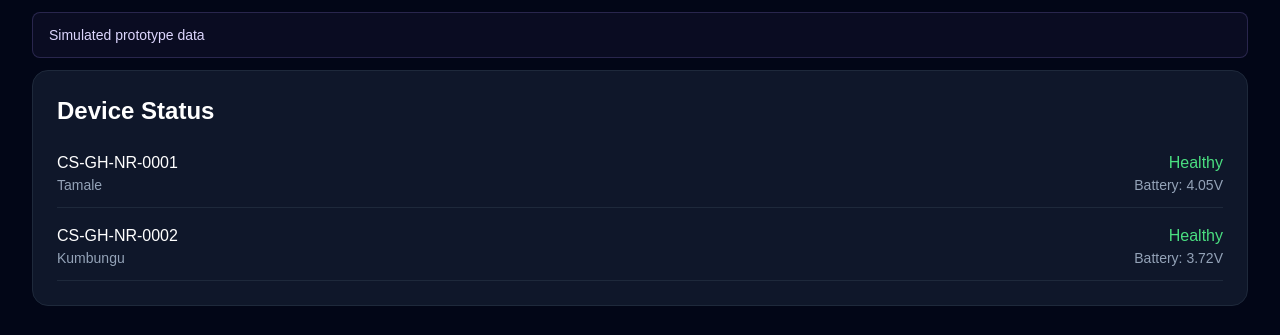
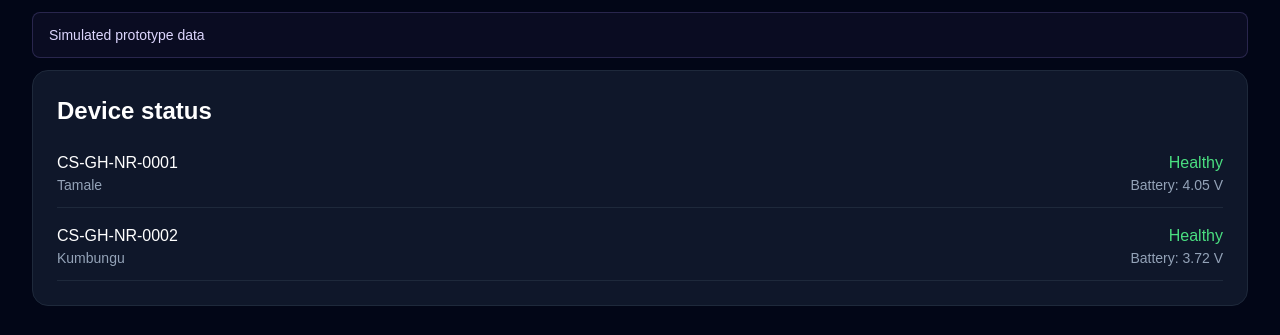
Before and after one commit to rashidasp28/climasense-dashboard, a Next.js app: page / in a window 1280 px wide. Shown: the part 824-1159 px from the top of the page. Built offline with nearby package versions, Linux system fonts and the light colour scheme; no server answers.

Commit message:
Use semantic markup for device status

```diff
--- a/components/device-status-table.tsx
+++ b/components/device-status-table.tsx
@@ -8,14 +8,21 @@ export function DeviceStatusTable({
   readings,
 }: DeviceStatusTableProps) {
   return (
-    <div className="rounded-2xl bg-slate-900 border border-slate-800 p-6">
-      <h3 className="text-2xl font-semibold mb-6">
-        Device Status
-      </h3>
+    <section
+      className="rounded-2xl border border-slate-800 bg-slate-900 p-6"
+      aria-labelledby="device-status-heading"
+    >
+      <h2 id="device-status-heading" className="mb-6 text-2xl font-semibold">
+        Device status
+      </h2>
 
-      <div className="space-y-4">
-        {readings.map((reading) => (
-          <div
+      <ul className="space-y-4">
+        {readings.map((reading) => {
+          const health = reading.dhtHealthy ? 'Healthy' : 'Offline';
+          const healthStyle = reading.dhtHealthy ? 'text-green-400' : 'text-rose-300';
+
+          return (
+            <li
               key={reading.deviceId}
               className="flex items-center justify-between border-b border-slate-800 pb-3"
             >
@@ -25,22 +32,27 @@ export function DeviceStatusTable({
                 </p>
 
                 <p className="text-sm text-slate-400">
-                {reading.community}
+                  {reading.community ?? 'Community not assigned'}
                 </p>
               </div>
 
               <div className="text-right">
-              <p className="text-green-400">
-                {reading.dhtHealthy ? 'Healthy' : 'Offline'}
+                <p className={healthStyle}>
+                  <span className="sr-only">Device health: </span>
+                  {health}
                 </p>
 
                 <p className="text-sm text-slate-400">
-                Battery: {reading.batteryVoltage?.toFixed(2)}V
+                  Battery:{' '}
+                  {reading.batteryVoltage == null
+                    ? 'Not reported'
+                    : `${reading.batteryVoltage.toFixed(2)} V`}
                 </p>
               </div>
-          </div>
-        ))}
-      </div>
-    </div>
+            </li>
+          );
+        })}
+      </ul>
+    </section>
   );
 }
```
Lines whose indentation alone changed are shown as unchanged.
